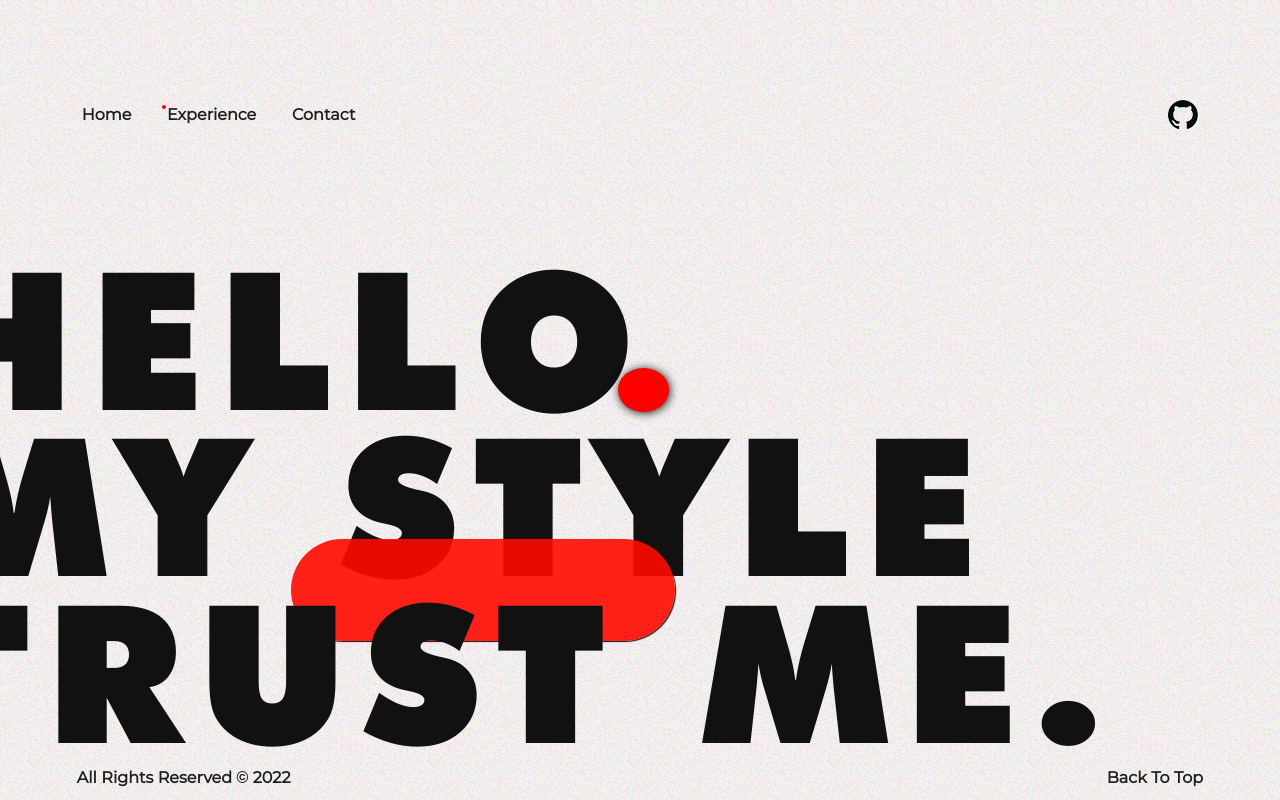
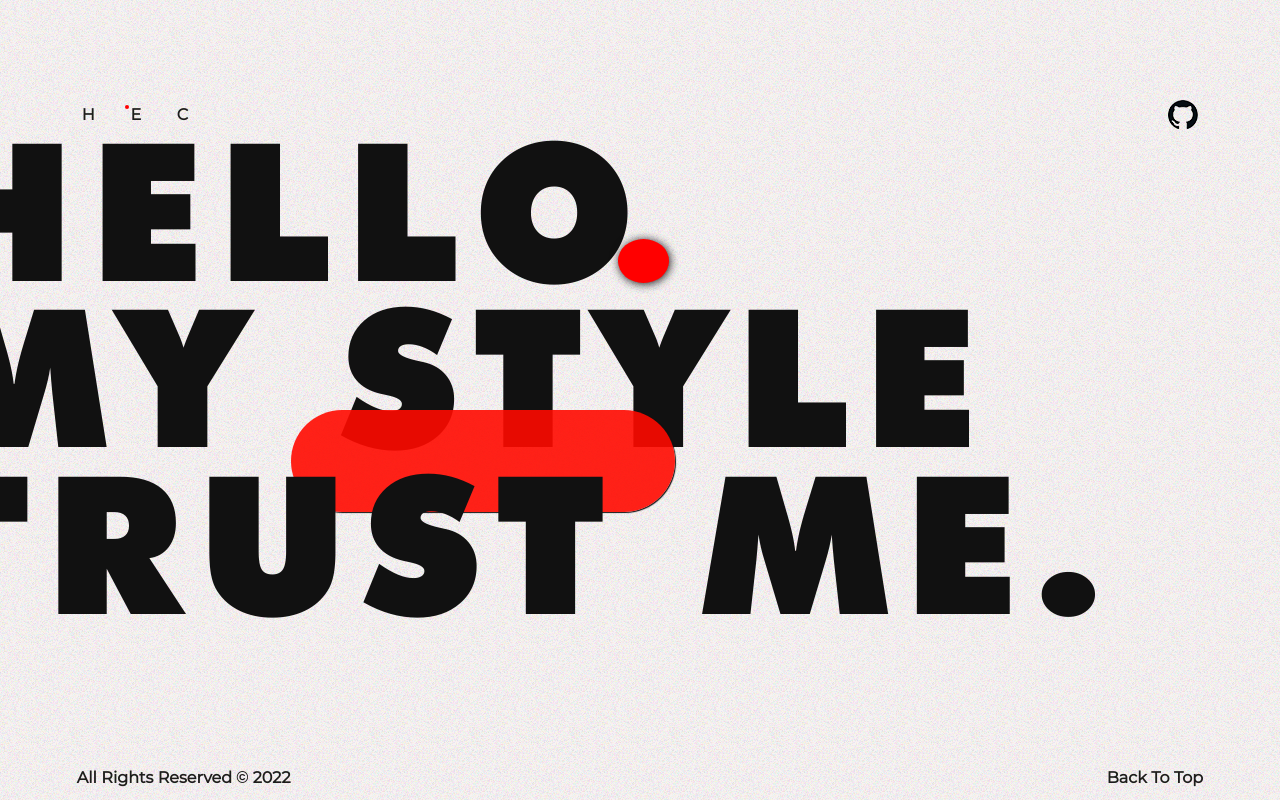
Before and after one commit to mkit-5ain/Vue-folio, a Vue app in the folder frontend/: page /experience in a window 1280 px wide. Shown: the top 800 px of the page. Built offline with nearby package versions, Linux system fonts and the light colour scheme; the HTML template or start-up script is replaced by a standard one.

Commit message:
[update] sticky > fixed 변경으로 인하여 레이아웃 수정

```diff
--- a/frontend/src/components/Nav.vue
+++ b/frontend/src/components/Nav.vue
@@ -1,9 +1,9 @@
 <template>
     <nav id="nav">
         <ul>
-            <li class="scale hover"><router-link to="/">Home</router-link></li>
-            <li class="scale hover"><router-link to="/Experience">Experience</router-link></li>
-            <li class="scale hover"><router-link to="/Contact">Contact</router-link></li>
+            <li class="scale hover"><router-link to="/">H</router-link></li>
+            <li class="scale hover"><router-link to="/Experience">E</router-link></li>
+            <li class="scale hover"><router-link to="/Contact">C</router-link></li>
             <li class="scale"><a href="https://github.com/mkit-5ain" target="_blank"><img src="@/assets/image/common/github.png" alt="github"></a></li>
         </ul>
     </nav>
@@ -23,8 +23,9 @@
         }
     }
     #nav {
-        position: sticky;
+        position: fixed;
         top: 0px;
+        width: calc(100% - 12vw);
         height: 29px;
         z-index: 10;
         padding: 100px 6vw 0;
```
